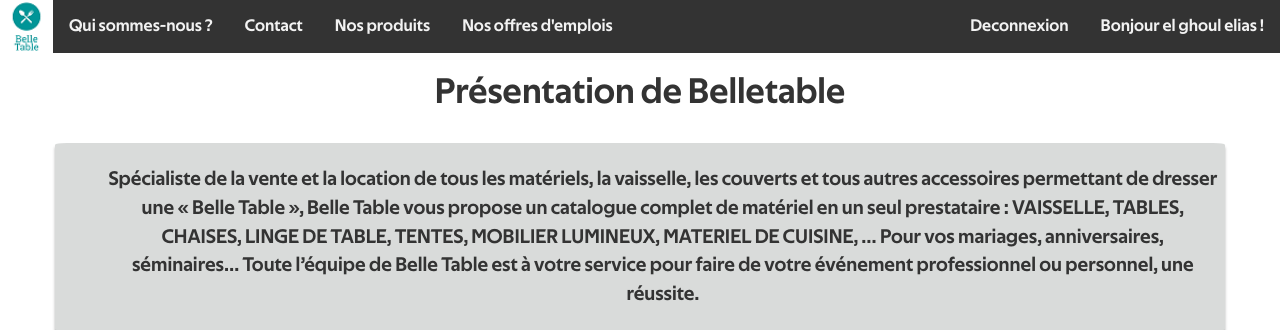
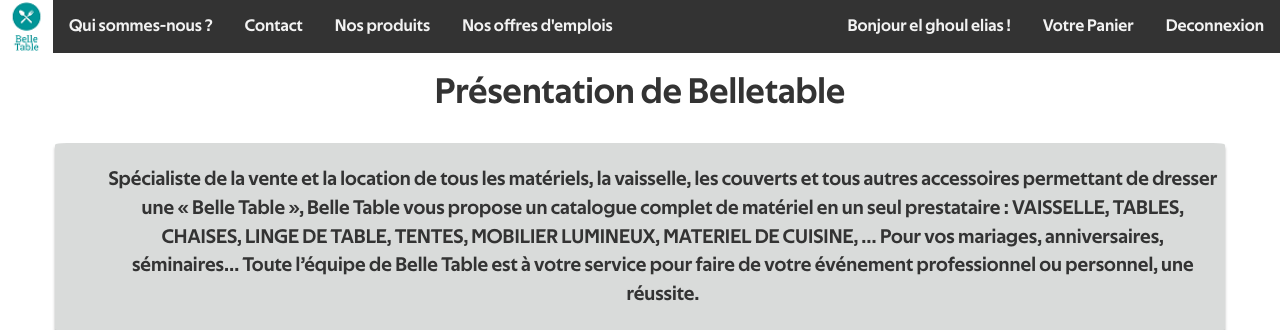
Before and after one commit to QuentinCoqueran/belletable, a PHP site: page /index.php in a window 1280 px wide. Shown: the top 330 px of the page. Run offline with PHP 8.4, Linux system fonts and the light colour scheme; a user stored in the database is signed in; data comes from the database, SQL or seed files in the repository; some libraries are stand-ins or nearby versions.

Commit message:
barre nav 3.0

```diff
--- a/assets/Stylesheets/style.css
+++ b/assets/Stylesheets/style.css
@@ -44,6 +44,7 @@
       .toto {
         background-color: #09597C;
       }
+
       a{
       	color: white;
       }
--- a/header.php
+++ b/header.php
@@ -38,8 +38,11 @@
         <a href="inscription.php" class="lien" style="float: right;">Inscription</a>
         <?php }
         else { ?>
+          <a href="deconnexion.php" class="lien" style="float: right;">Deconnexion</a>
+          <a href="panier.php" class="lien" style="float: right;">Votre Panier</a>
           <a href="profil.php" class="lien" style="float: right;"><?php echo "Bonjour ".$_SESSION["nom"]." ".$_SESSION["prenom"]." !"; ?></a>
-          <a href="deconnexion.php" class="lien" style="float: right;">Deconnexion</a>
+
+
           <?php if ($num_rows > 0) {?>
                           <li><a href="admin.php" class="lien" style="float: right;">Administrateur</a></li>
                         <?php } ?>
```
